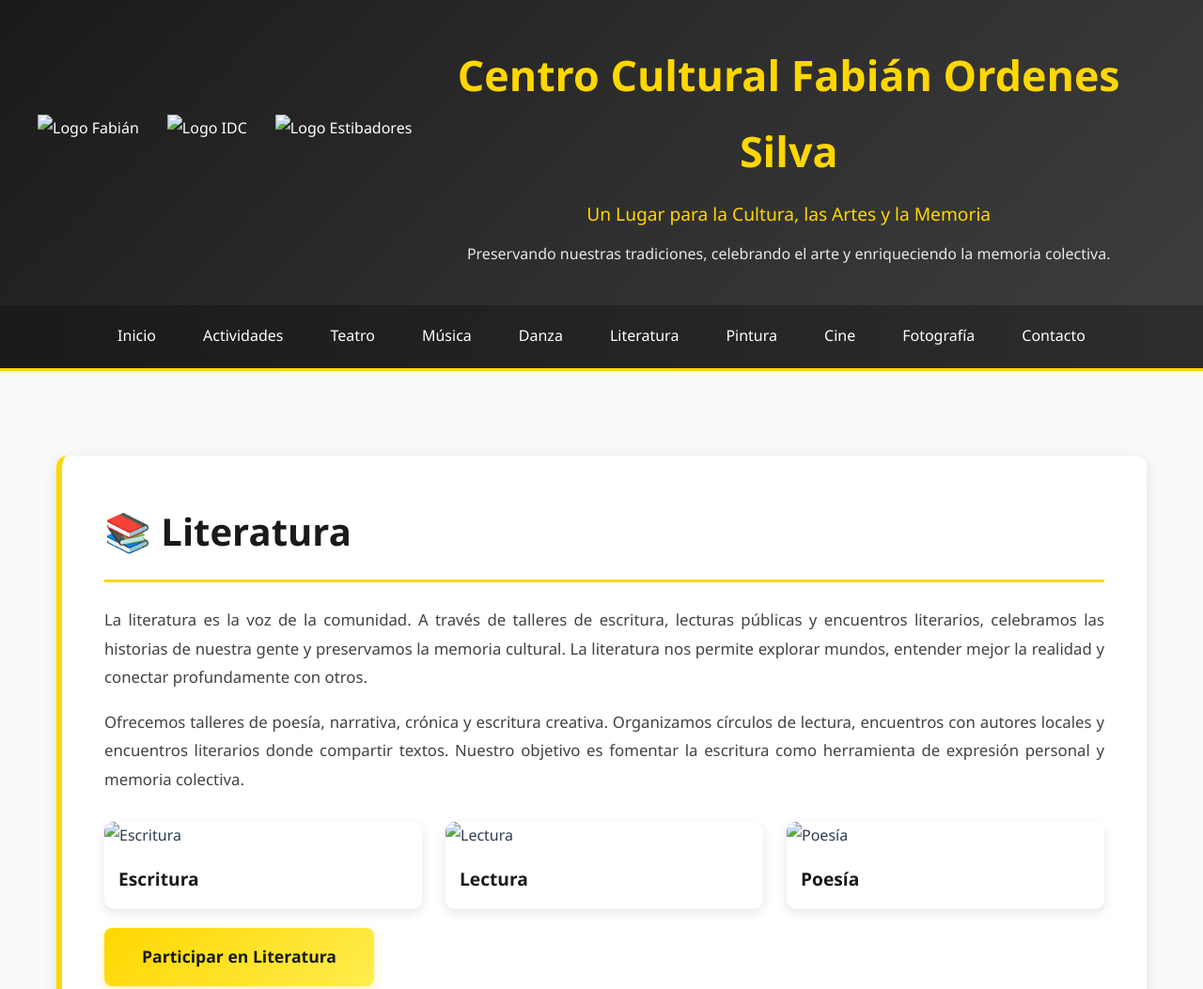
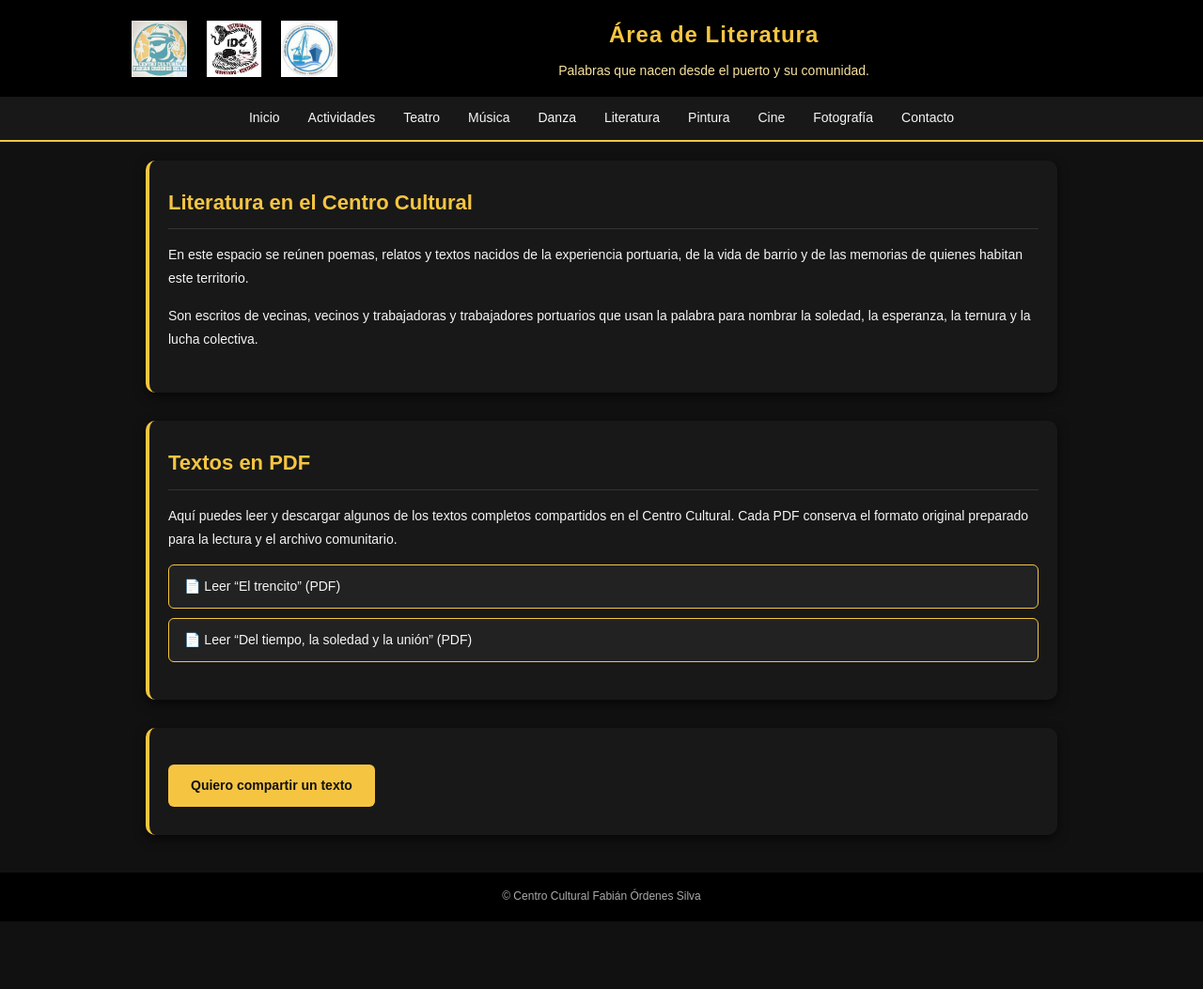
Before and after one commit to ortegasreyesergio-create/centroculturalfos, a plain HTML site: page literatura.html in a window 1280 px wide. Shown: the top 1053 px of the page at 94% size. After the commit the page ends 981 px from the top, so only its background shows below. Drawn offline with Linux system fonts and the light colour scheme.

Commit message:
Revamp literature.html with new layout and styles
Updated the structure and styling of the literature page, including new header, navigation, and sections for literature and PDF texts.

```diff
--- a/literatura.html
+++ b/literatura.html
@@ -2,55 +2,171 @@
 <html lang="es">
 <head>
   <meta charset="UTF-8">
-    <meta name="viewport" content="width=device-width, initial-scale=1.0">
-    <title>Literatura - Centro Cultural Fabián Ordenes Silva</title>
+  <title>Literatura - Centro Cultural Fabián Órdenes Silva</title>
+  <meta name="viewport" content="width=device-width, initial-scale=1">
   <style>
     * { margin: 0; padding: 0; box-sizing: border-box; }
     html { scroll-behavior: smooth; }
-        body { font-family: 'Segoe UI', Tahoma, Geneva, Verdana, sans-serif; line-height: 1.8; color: #2c3e50; background-color: #f8f9fa; }
-        header { background: linear-gradient(135deg, #1a1a1a 0%, #2d2d2d 50%, #3d3d3d 100%); color: white; padding: 40px 20px; box-shadow: 0 8px 16px rgba(0,0,0,0.3); }
-        .header-content { display: flex; align-items: center; justify-content: space-between; max-width: 1200px; margin: 0 auto; }
-        .logos-top { display: flex; gap: 30px; align-items: center; }
-        .logos-top img { height: 80px; width: auto; }
-        .header-text { flex: 1; text-align: center; }
-        header h1 { font-size: 2.8em; margin-bottom: 10px; font-weight: 700; color: #ffd700; }
-        header .tagline { font-size: 1.2em; color: #ffd700; font-weight: 500; }
-        header p { font-size: 1em; color: #e8e8e8; margin-top: 10px; }
-        nav { background: linear-gradient(90deg, #1a1a1a 0%, #2d2d2d 100%); position: sticky; top: 0; z-index: 100; border-bottom: 3px solid #ffd700; }
-        nav ul { list-style: none; display: flex; justify-content: center; flex-wrap: wrap; max-width: 1200px; margin: 0 auto; }
-        nav a { color: white; text-decoration: none; padding: 18px 25px; display: block; transition: all 0.3s; font-weight: 500; border-bottom: 3px solid transparent; }
-        nav a:hover { background-color: rgba(255,215,0,0.1); border-bottom-color: #ffd700; }
-        .container { max-width: 1200px; margin: 0 auto; padding: 40px 20px; }
-        section { margin: 50px 0; padding: 45px; background: white; border-radius: 12px; box-shadow: 0 4px 15px rgba(0,0,0,0.1); border-left: 6px solid #ffd700; }
-        section h2 { color: #1a1a1a; margin-bottom: 25px; font-size: 2.5em; font-weight: 700; border-bottom: 3px solid #ffd700; padding-bottom: 15px; }
-        section p { margin-bottom: 18px; text-align: justify; font-size: 1.05em; color: #424242; }
-        .gallery { display: grid; grid-template-columns: repeat(auto-fit, minmax(280px, 1fr)); gap: 25px; margin-top: 30px; }
-        .gallery-item { background: white; border-radius: 10px; overflow: hidden; box-shadow: 0 4px 12px rgba(0,0,0,0.1); transition: all 0.3s; cursor: pointer; }
-        .gallery-item:hover { transform: translateY(-8px); box-shadow: 0 8px 20px rgba(255,215,0,0.2); }
-        .gallery-item img { width: 100%; height: 250px; object-fit: cover; }
-        .gallery-item h3 { padding: 15px; color: #1a1a1a; font-size: 1.2em; }
-        .activity-button { display: inline-block; margin-top: 20px; padding: 15px 40px; background: linear-gradient(135deg, #ffd700 0%, #ffed4e 100%); color: #1a1a1a; text-decoration: none; border-radius: 8px; font-weight: 700; font-size: 1.1em; transition: all 0.3s; box-shadow: 0 4px 12px rgba(255,215,0,0.3); border: none; cursor: pointer; }
-        .activity-button:hover { transform: translateY(-3px); box-shadow: 0 6px 16px rgba(255,215,0,0.5); }
-        footer { background: linear-gradient(90deg, #1a1a1a 0%, #2d2d2d 100%); color: white; text-align: center; padding: 40px 20px; margin-top: 60px; border-top: 3px solid #ffd700; }
-        footer p { margin-bottom: 12px; font-weight: 500; }
-        @media (max-width: 768px) { .header-content { flex-direction: column; } .logos-top { justify-content: center; margin-bottom: 20px; } }
+    body {
+      font-family: Arial, sans-serif;
+      line-height: 1.8;
+      color: #f5f5f5;
+      background-color: #111;
+    }
+    header {
+      background: #000;
+      color: #f5c542;
+      padding: 15px 20px;
+    }
+    .header-content {
+      max-width: 1000px;
+      margin: 0 auto;
+      display: flex;
+      align-items: center;
+      justify-content: space-between;
+      gap: 20px;
+    }
+    .logos-top {
+      display: flex;
+      gap: 20px;
+      align-items: center;
+    }
+    .logos-top img {
+      height: 60px;
+      width: auto;
+    }
+    .header-text {
+      text-align: center;
+      flex: 1;
+    }
+    .header-text h1 {
+      margin: 0;
+      font-size: 24px;
+      letter-spacing: 1px;
+    }
+    .header-text p {
+      margin-top: 5px;
+      font-size: 14px;
+      color: #f8e29c;
+    }
+
+    nav {
+      background: #181818;
+      border-bottom: 2px solid #f5c542;
+    }
+    nav ul {
+      list-style: none;
+      display: flex;
+      justify-content: center;
+      flex-wrap: wrap;
+      max-width: 1000px;
+      margin: 0 auto;
+    }
+    nav a {
+      color: #f5f5f5;
+      text-decoration: none;
+      padding: 10px 15px;
+      display: block;
+      font-size: 14px;
+    }
+    nav a:hover {
+      background-color: #262626;
+      color: #f5c542;
+    }
+
+    .container {
+      max-width: 1000px;
+      margin: 20px auto 40px;
+      padding: 0 15px;
+    }
+    section {
+      background: #181818;
+      border-radius: 10px;
+      padding: 25px 20px 30px;
+      box-shadow: 0 4px 12px rgba(0,0,0,0.6);
+      border-left: 4px solid #f5c542;
+      margin-bottom: 30px;
+    }
+    section h2 {
+      font-size: 22px;
+      margin-bottom: 15px;
+      color: #f5c542;
+      border-bottom: 1px solid #333;
+      padding-bottom: 8px;
+    }
+    section p {
+      font-size: 14px;
+      margin-bottom: 14px;
+    }
+
+    .pdf-list a {
+      display: block;
+      margin-bottom: 10px;
+      padding: 10px 16px;
+      background: #222;
+      color: #f5f5f5;
+      text-decoration: none;
+      border-radius: 6px;
+      border: 1px solid #f5c542;
+      font-size: 14px;
+    }
+    .pdf-list a:hover {
+      background: #333;
+      color: #f5c542;
+    }
+
+    .activity-button {
+      display: inline-block;
+      margin-top: 14px;
+      padding: 10px 24px;
+      background: #f5c542;
+      color: #111;
+      text-decoration: none;
+      border-radius: 6px;
+      font-weight: bold;
+      font-size: 14px;
+    }
+    .activity-button:hover {
+      background: #ffd45c;
+    }
+
+    footer {
+      background: #000;
+      color: #aaa;
+      text-align: center;
+      padding: 15px 10px;
+      font-size: 12px;
+      margin-top: 30px;
+    }
+
+    @media (max-width: 600px) {
+      .header-content {
+        flex-direction: column;
+      }
+      .logos-top {
+        justify-content: center;
+      }
+      .logos-top img {
+        height: 50px;
+      }
+    }
   </style>
 </head>
 <body>
   <header>
     <div class="header-content">
       <div class="logos-top">
-                <img src="images/centro/logofabian.jpg" alt="Logo Fabián">
-                <img src="images/centro/logoidc.jpg" alt="Logo IDC">
-                <img src="images/centro/logoestibadores.jpg" alt="Logo Estibadores">
+        <img src="imagen/logofabian.jpg" alt="Logo Fabián">
+        <img src="imagen/logoidc.jpg" alt="Logo IDC">
+        <img src="imagen/estibadores.jpg" alt="Logo Estibadores">
       </div>
       <div class="header-text">
-                <h1>Centro Cultural Fabián Ordenes Silva</h1>
-                <div class="tagline">Un Lugar para la Cultura, las Artes y la Memoria</div>
-                <p>Preservando nuestras tradiciones, celebrando el arte y enriqueciendo la memoria colectiva.</p>
+        <h1>Área de Literatura</h1>
+        <p>Palabras que nacen desde el puerto y su comunidad.</p>
       </div>
     </div>
   </header>
+
   <nav>
     <ul>
       <li><a href="index.html">Inicio</a></li>
@@ -65,22 +181,44 @@
       <li><a href="index.html#contacto">Contacto</a></li>
     </ul>
   </nav>
+
   <div class="container">
     <section>
-            <h2>📚 Literatura</h2>
-            <p>La literatura es la voz de la comunidad. A través de talleres de escritura, lecturas públicas y encuentros literarios, celebramos las historias de nuestra gente y preservamos la memoria cultural. La literatura nos permite explorar mundos, entender mejor la realidad y conectar profundamente con otros.</p>
-            <p>Ofrecemos talleres de poesía, narrativa, crónica y escritura creativa. Organizamos círculos de lectura, encuentros con autores locales y encuentros literarios donde compartir textos. Nuestro objetivo es fomentar la escritura como herramienta de expresión personal y memoria colectiva.</p>
-            <div class="gallery">
-                <div class="gallery-item"><img src="images/centro/literatura1.jpg" alt="Escritura"><h3>Escritura</h3></div>
-                <div class="gallery-item"><img src="images/centro/literatura2.jpg" alt="Lectura"><h3>Lectura</h3></div>
-                <div class="gallery-item"><img src="images/centro/literatura3.jpg" alt="Poesía"><h3>Poesía</h3></div>
+      <h2>Literatura en el Centro Cultural</h2>
+      <p>
+        En este espacio se reúnen poemas, relatos y textos nacidos de la experiencia portuaria,
+        de la vida de barrio y de las memorias de quienes habitan este territorio.
+      </p>
+      <p>
+        Son escritos de vecinas, vecinos y trabajadoras y trabajadores portuarios que usan la palabra
+        para nombrar la soledad, la esperanza, la ternura y la lucha colectiva.
+      </p>
+    </section>
+
+    <section>
+      <h2>Textos en PDF</h2>
+      <p>
+        Aquí puedes leer y descargar algunos de los textos completos compartidos en el Centro Cultural.
+        Cada PDF conserva el formato original preparado para la lectura y el archivo comunitario.
+      </p>
+
+      <div class="pdf-list">
+        <a href="pdfs/el-trencito.pdf" target="_blank">
+          📄 Leer “El trencito” (PDF)
+        </a>
+        <a href="pdfs/el-tiempo-la-soledad-y-la-union.pdf" target="_blank">
+          📄 Leer “Del tiempo, la soledad y la unión” (PDF)
+        </a>
       </div>
-            <a href="index.html#contacto" class="activity-button">Participar en Literatura</a>
+    </section>
+
+    <section>
+      <a href="index.html#contacto" class="activity-button">Quiero compartir un texto</a>
     </section>
   </div>
+
   <footer>
-        <p>&copy; 2025 Centro Cultural Fabián Ordenes Silva. Todos los derechos reservados.</p>
-        <p>Dedicado a la promoción de la cultura, el arte y la memoria de nuestra comunidad portuaria.</p>
+    &copy; Centro Cultural Fabián Órdenes Silva
   </footer>
 </body>
 </html>
```
Lines whose indentation alone changed are shown as unchanged.
